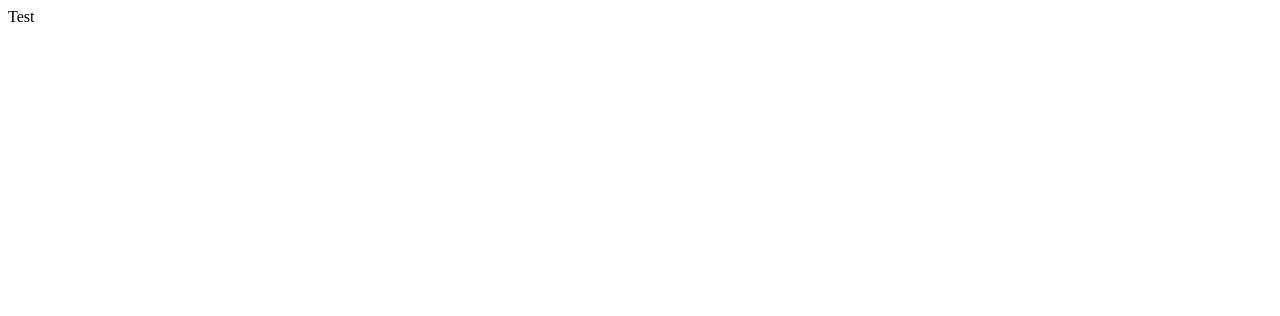
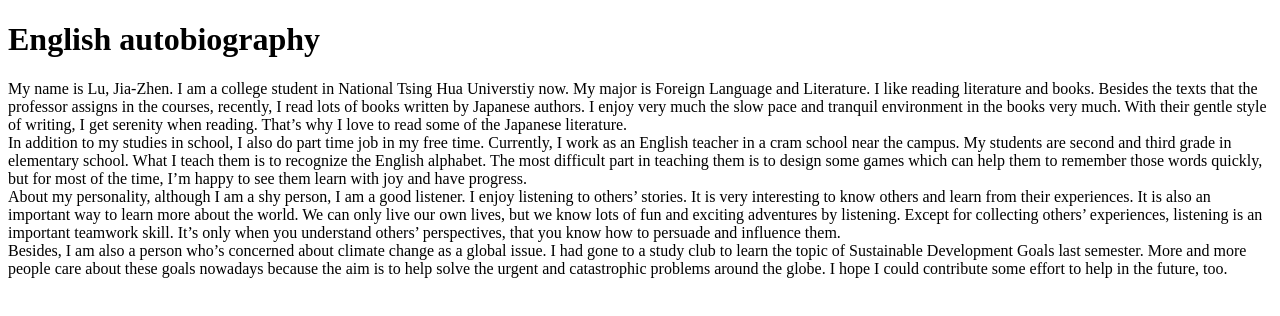
Before and after one commit to Jannicelu/Jannicelu.github.io, a plain HTML site: page index.html in a window 1280 px wide. Drawn offline with Linux system fonts and the light colour scheme.

Commit message:
Update index.html

```diff
--- a/index.html
+++ b/index.html
@@ -1,4 +1,19 @@
+<!DOCTYPE html>
+<html lang="en-us">
 <html>
 	<head></head>
-	<body>Test</body>
+	<body>
+		<h1>English autobiography</h1>
+		<article>
+		<section>
+			My name is Lu, Jia-Zhen. I am a college student in National Tsing Hua Universtiy now. My major is Foreign Language and Literature. I like reading literature and books. Besides the texts that the professor assigns in the courses, recently, I read lots of books written by Japanese authors. I enjoy very much the slow pace and tranquil environment in the books very much. With their gentle style of writing, I get serenity when reading. That’s why I love to read some of the Japanese literature.
+		</section>
+		<section>
+    	In addition to my studies in school, I also do part time job in my free time. Currently, I work as an English teacher in a cram school near the campus. My students are second and third grade in elementary school. What I teach them is to recognize the English alphabet. The most difficult part in teaching them is to design some games which can help them to remember those words quickly, but for most of the time, I’m happy to see them learn with joy and have progress. </section>
+    	<section>
+    	About my personality, although I am a shy person, I am a good listener. I enjoy listening to others’ stories. It is very interesting to know others and learn from their experiences. It is also an important way to learn more about the world. We can only live our own lives, but we know lots of fun and exciting adventures by listening. Except for collecting others’ experiences, listening is an important teamwork skill. It’s only when you understand others’ perspectives, that you know how to persuade and influence them. </section>
+		<section>
+    	Besides, I am also a person who’s concerned about climate change as a global issue. I had gone to a study club to learn the topic of Sustainable Development Goals last semester. More and more people care about these goals nowadays because the aim is to help solve the urgent and catastrophic problems around the globe. I hope I could contribute some effort to help in the future, too. </section>
+    </article>
+    </body>
 </html>
```
